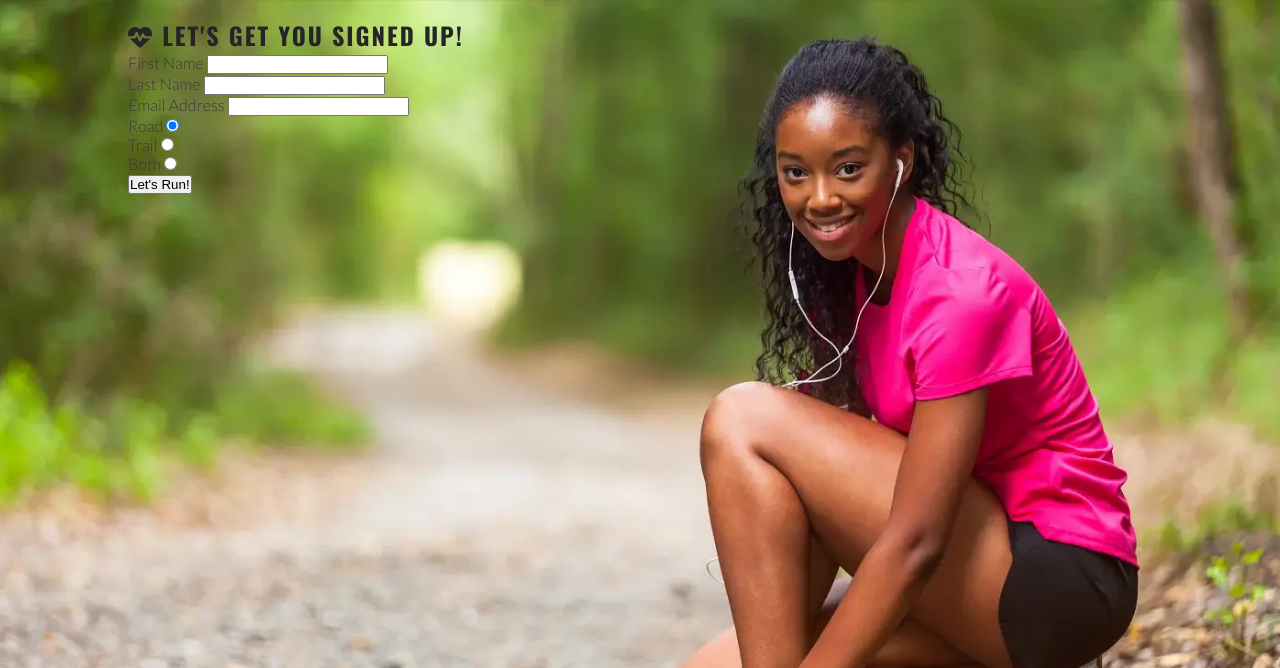
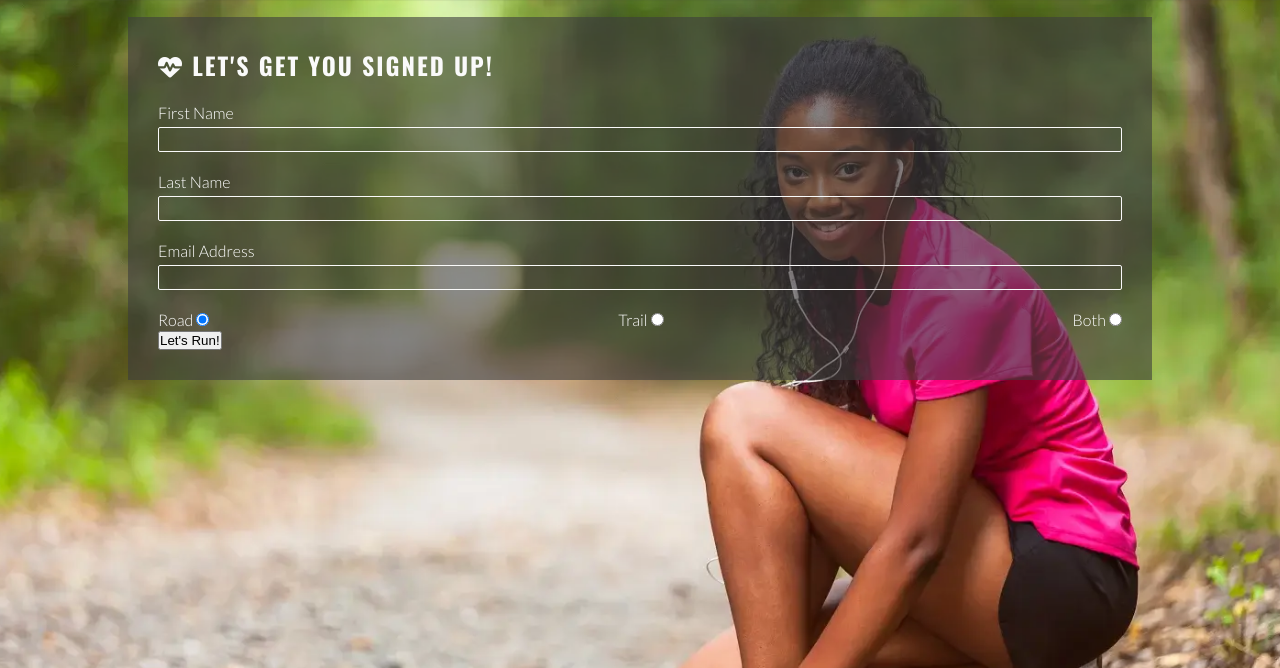
Before and after one commit to edenessame/running, a plain HTML site: page signup.html in a window 1280 px wide. Shown: the part 82-750 px from the top of the page. Drawn offline with nearby package versions, Linux system fonts and the light colour scheme.

Commit message:
position radio buttons

```diff
--- a/assets/css/style.css
+++ b/assets/css/style.css
@@ -213,6 +213,34 @@ main {
     flex-grow: 1;
 }
 
+#signup-form {
+    color: #ffffff;
+    background-color: rgba(60, 60, 60, 0.6);
+    padding: 30px;
+}
+
+#signup-form>h2 {
+    color: #fafafa;
+    margin-bottom: 20px;
+}
+
+.text-input {
+    background: transparent;
+    color: #fafafa;
+    width: 100%;
+    height: 25px;
+    margin: 5px 0 20px 0;
+    border: 1px solid #fafafa;
+    border-radius: 2px;
+    padding: 0 5px;
+}
+
+.radio-buttons {
+    width: 100%;
+    display: flex;
+    justify-content: space-between;
+}
+
 /* footer */
 #social-networks {
     text-align: center;
```
